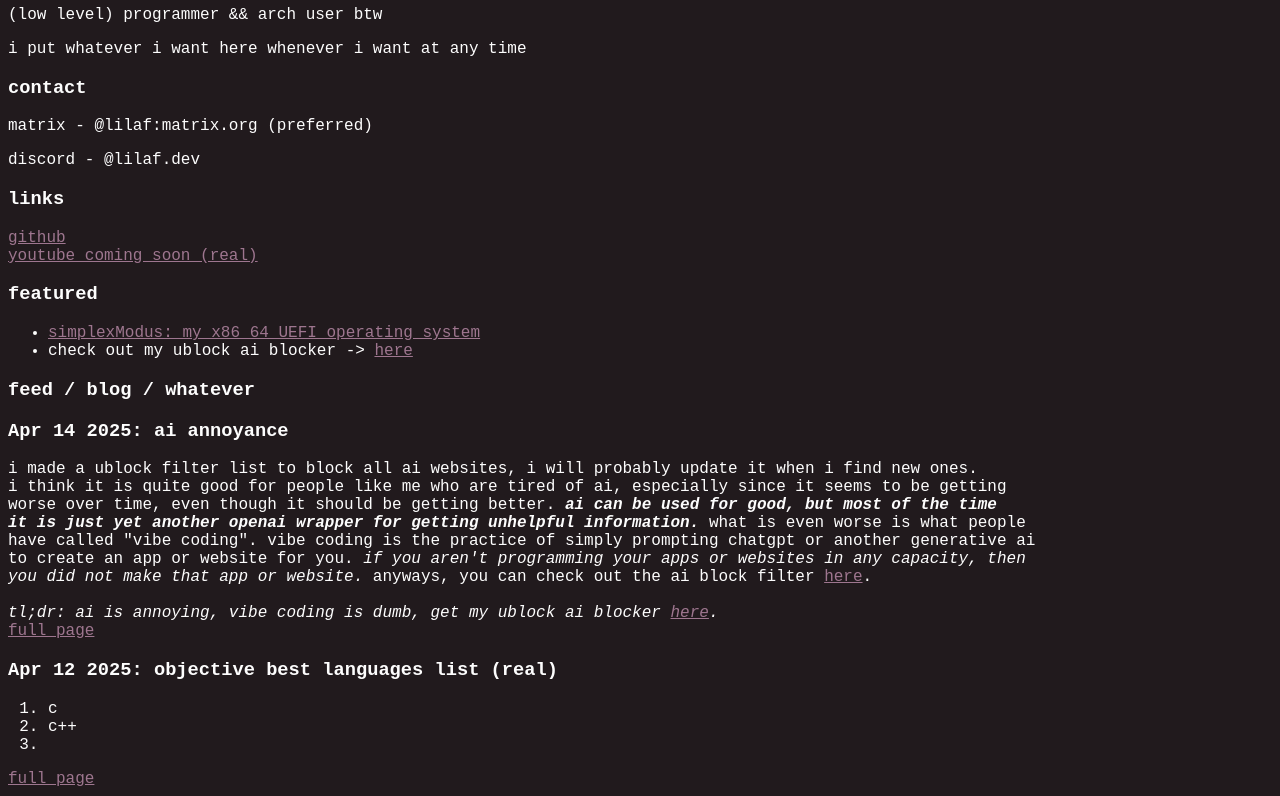
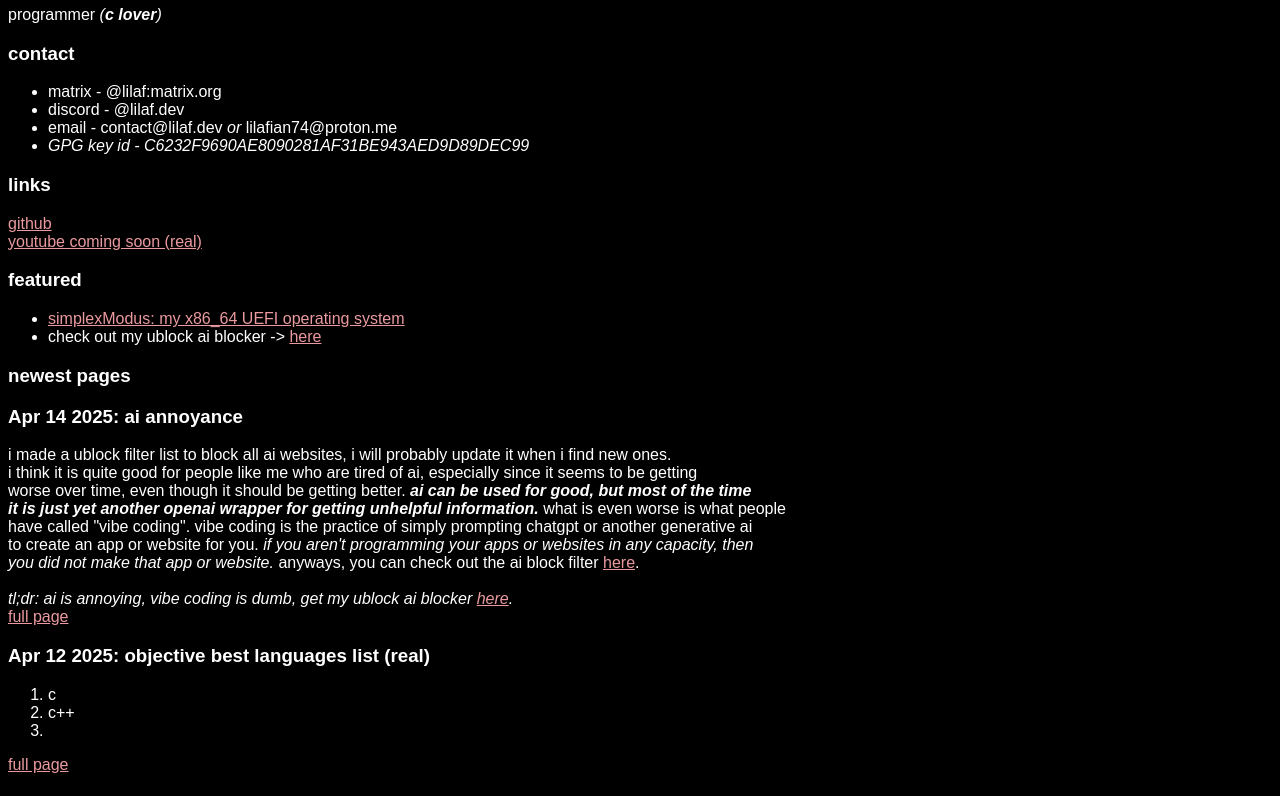
Before and after one commit to lilafian/site, a plain HTML site: page index.html in a window 1280 px wide. Shown: the part 74-870 px from the top of the page. Drawn offline with Linux system fonts and the light colour scheme.

Commit message:
new colorscheme and wording

```diff
--- a/index.html
+++ b/index.html
@@ -2,28 +2,21 @@
 <html>
     <head>
         <title>lilaf</title>
-        <meta name="description" content="i like programming and music">
-        <style>
-            body {
-                background-color: #211a1d;
-                color: #fdfdfd;
-                font-family: "Terminus", monospace;
-            }
-
-            a {
-                color: #9e768f;
-            }
-        </style>
+        <meta name="description" content="low level software developer">
+        <link rel="stylesheet" href="style.css">
     </head>
     <body>
         <h1>lilaf.dev</h1>
 
-        <p>(low level) programmer && arch user btw</p>
-        <p>i put whatever i want here whenever i want at any time</p>
+        <p>programmer <i>(<b>c lover</b>)</i></p>
 
         <h3>contact</h3>
-        <p>matrix - @lilaf:matrix.org (preferred)</p>
-        <p>discord - @lilaf.dev</p>
+        <ul>
+            <li>matrix - @lilaf:matrix.org</li>
+            <li>discord - @lilaf.dev</li>
+            <li>email - contact@lilaf.dev <i>or</i> lilafian74@proton.me</li>
+            <li><i>GPG key id - C6232F9690AE8090281AF31BE943AED9D89DEC99</i></li>
+        </ul>
 
         <h3>links</h3>
         <a href="https://github.com/lilafian" target="_blank">github</a><br>
@@ -36,7 +29,7 @@
         </ul>
 
 
-        <h3>feed / blog / whatever</h3>
+        <h3>newest pages</h3>
 
         <h3>Apr 14 2025: ai annoyance</h3>
         <p>
--- /dev/null
+++ b/style.css
@@ -0,0 +1,9 @@
+body {
+    background-color: black;
+    color: white;
+    font-family: sans-serif;
+}
+
+a {
+    color: #ea9a9f;
+}
```
